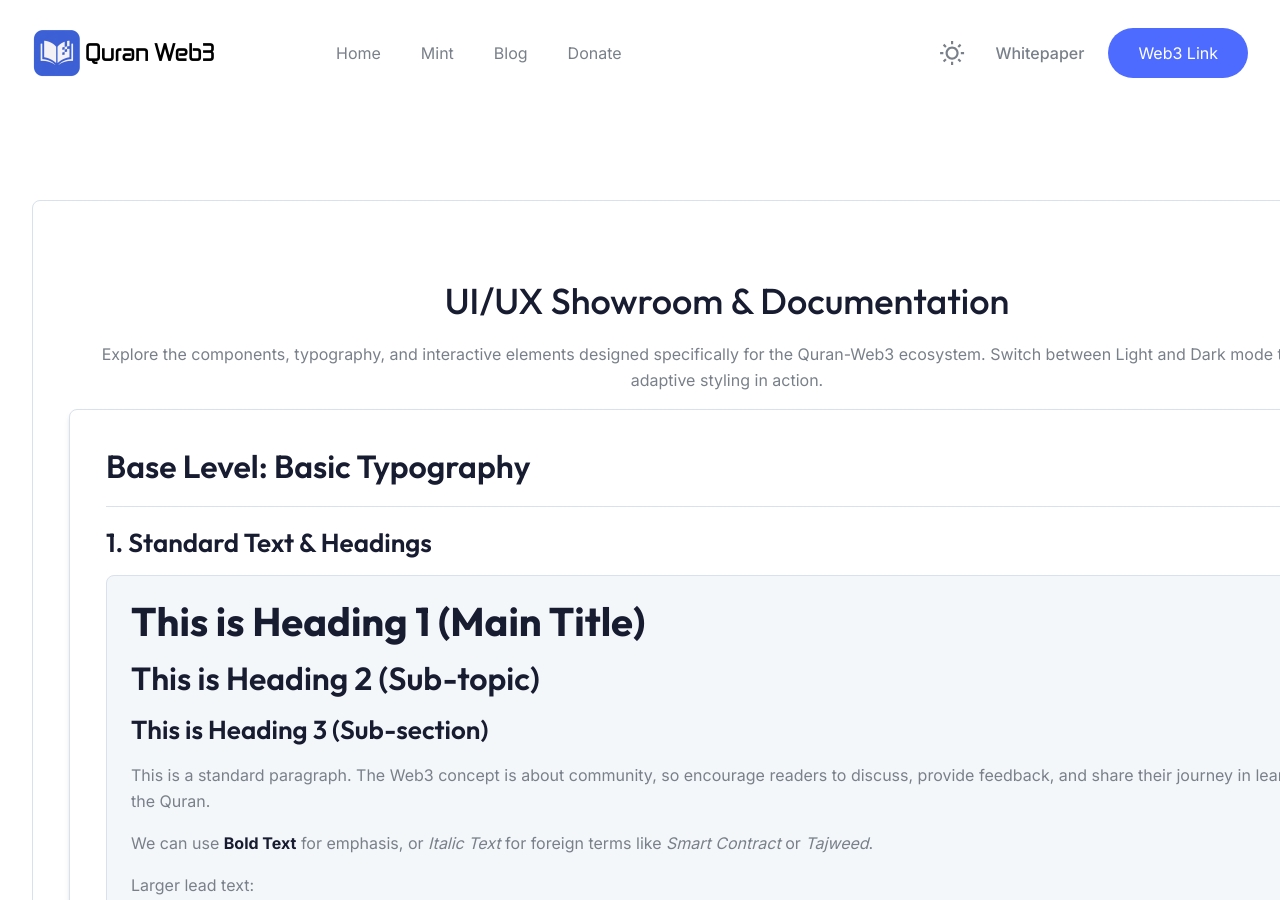
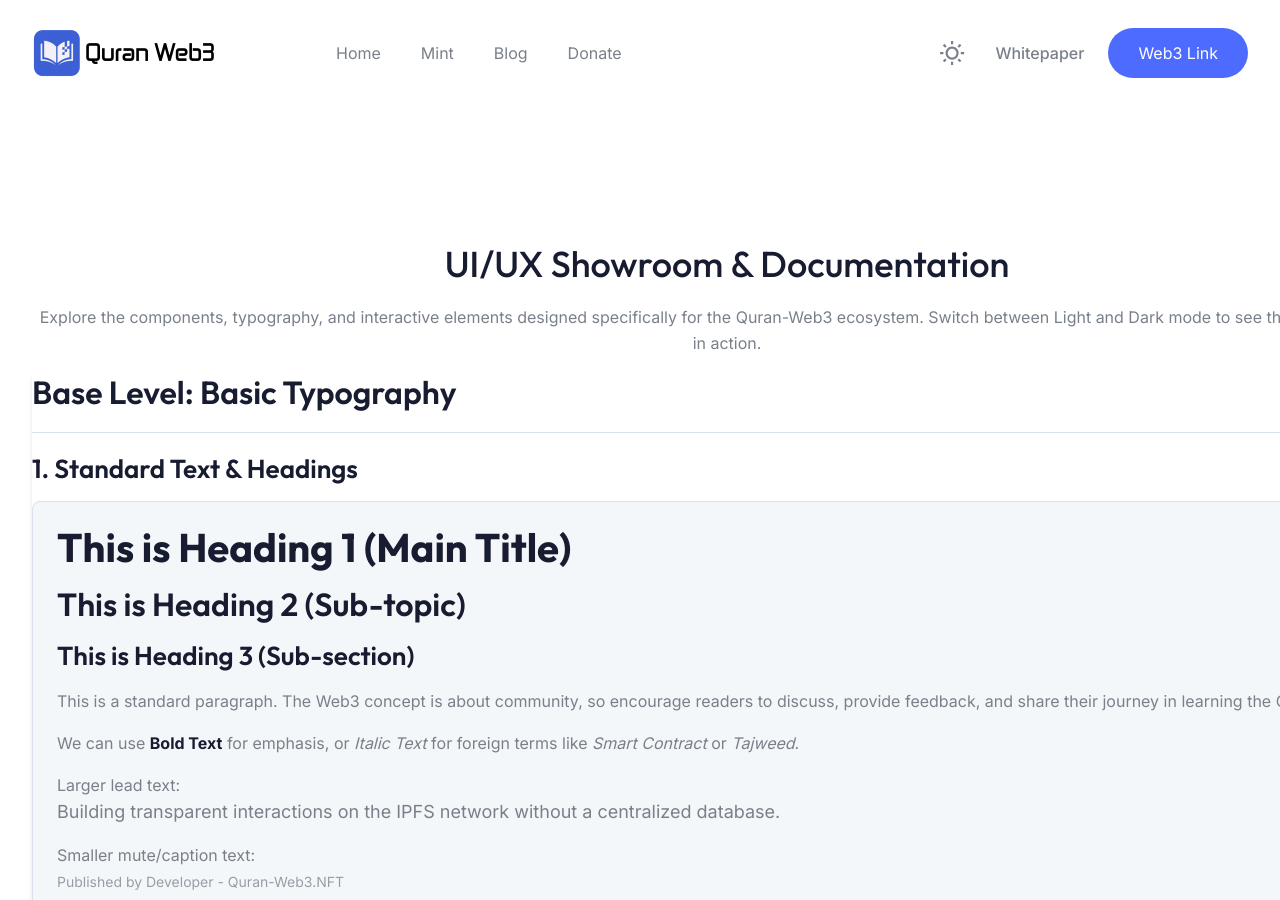
Before and after one commit to ogiest/ogiest.github.io, a Jekyll site: the page showroom.html, which Jekyll copies as it is, in a window 1280 px wide and 900 px high. Built offline with Jekyll 4.4.1, drawn with Linux system fonts in a browser that asks for light colours.

Commit message:
Update showroom.html

```diff
--- a/showroom.html
+++ b/showroom.html
@@ -75,11 +75,10 @@
             <div class="tc sf yo zf kq">
               <div class="bb ze">
 
-                <div class="hh rm _g ch pm sg bi">
                   <h1 class="ek vj zp kk wm nb gb rj">UI/UX Showroom & Documentation</h1>
                   <p class="dk pk ac rj fb">Explore the components, typography, and interactive elements designed specifically for the Quran-Web3 ecosystem. Switch between Light and Dark mode to see the adaptive styling in action.</p>
 
-                  <div class="hh rm _g ch pm sg bi fb xk xm bl">
+                  <div class="fb xk xm bl">
                     <h2 class="sj ck fk kk wm ah ch pm jj gb">Base Level: Basic Typography</h2>
 
                     <h3 class="sj zj fk kk wm ac">1. Standard Text & Headings</h3>
@@ -144,7 +143,7 @@
 &lt;/ol&gt;</code></pre>
                   </div>
 
-                  <div class="hh rm _g ch pm sg bi fb xk xm bl">
+                  <div class="fb xk xm bl">
                       <h2 class="sj ck fk kk wm ah ch pm jj gb">Level 1: Typography Variations</h2>
 
                       <h3 class="sj zj fk kk wm ac">1. Drop Cap Paragraph</h3>
@@ -157,7 +156,7 @@
                       <span class="dk pk ak">Great for the first paragraph of an article to give it a professional magazine layout.</span>
                   </div>
 
-                  <div class="hh rm _g ch pm sg bi fb xk xm bl">
+                  <div class="fb xk xm bl">
                       <h2 class="sj ck fk kk wm ah ch pm jj gb">Level 2: Quotes & Callouts</h2>
 
                       <h3 class="sj zj fk kk wm ac">1. Spiritual & Tafseer Blockquote</h3>
@@ -195,7 +194,7 @@
 &lt;/div&gt;</code></pre>
                   </div>
 
-                  <div class="hh rm _g ch pm sg bi fb xk xm bl">
+                  <div class="fb xk xm bl">
                       <h2 class="sj ck fk kk wm ah ch pm jj gb">Level 3: Card Designs & Action Buttons</h2>
 
                       <h3 class="sj zj fk kk wm ac">1. Beginner Education Grid Cards</h3>
@@ -244,7 +243,7 @@
 &lt;/div&gt;</code></pre>
                   </div>
 
-                  <div class="hh rm _g ch pm sg bi fb xk xm bl">
+                  <div class="fb xk xm bl">
                       <h2 class="sj ck fk kk wm ah ch pm jj gb">Level 4: Interactive Components (Alpine.js)</h2>
                       <p class="dk pk ac">These components utilize the Alpine.js plugin built into your <code>bundle.js</code>. Perfect for interactive Tajweed quizzes or FAQ accordions.</p>
 
@@ -312,7 +311,7 @@
 &lt;/div&gt;</code></pre>
                   </div>
 
-                  <div class="hh rm _g ch pm sg bi fb xk xm bl">
+                  <div class="fb xk xm bl">
                       <h2 class="sj ck fk kk wm ah ch pm jj gb">Level 5: Static Content Slider (Swiper.js)</h2>
                       <p class="dk pk ac">Since your CSS and JS files support the <code>Swiper.js</code> library, you can embed beautiful carousels to showcase roadmaps or community reviews.</p>
 
@@ -368,14 +367,13 @@
 &lt;/script&gt;</code></pre>
                   </div>
 
-                </div>
               </div>
             </div>
           </div>
         </section>
 
         <section class="i pg gh ji">
-          <img class="h p q" src="/images/shape-16.svg" alt="Bg Shape" />
+        <img class="h p q" src="/images/shape-16.svg" alt="Bg Shape" />
           <div class="bb ye i z-10 ki xn dr">
             <div class="tc uf sn tn un gg">
               <div class="animate_left to/2">
@@ -387,7 +385,7 @@
                 </p>
               </div>
               <div class="animate_right bf">
-                <a href="https://github.com/quran-web3" target="_blank" class="vc ek kk wm hh rm ol il cm gi hi">
+                <a href="https://github.com/quran-web3" target="_blank" class="vc ek kk hh rg ol il cm gi hi">
                     Github
                 </a>
               </div>
```
